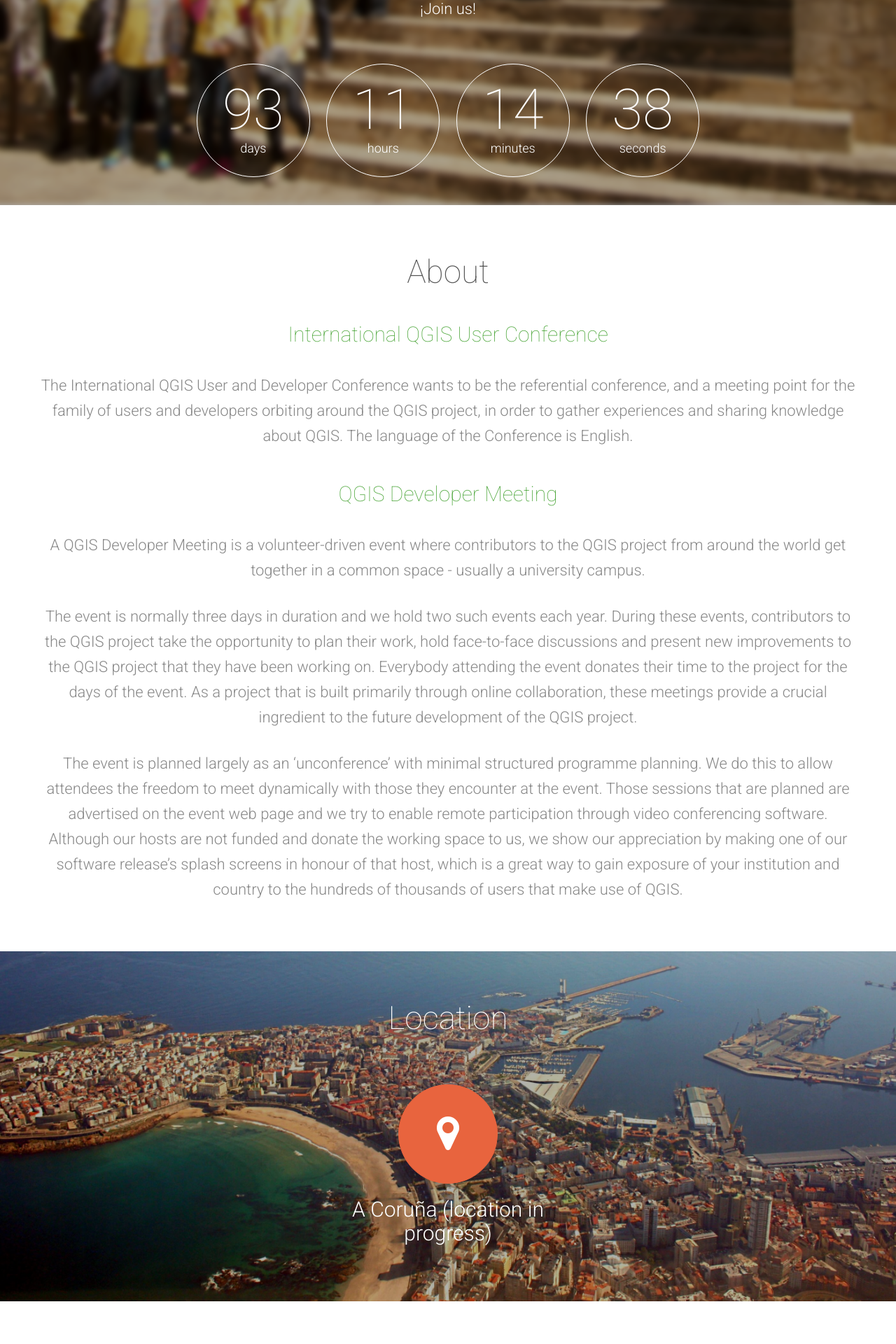
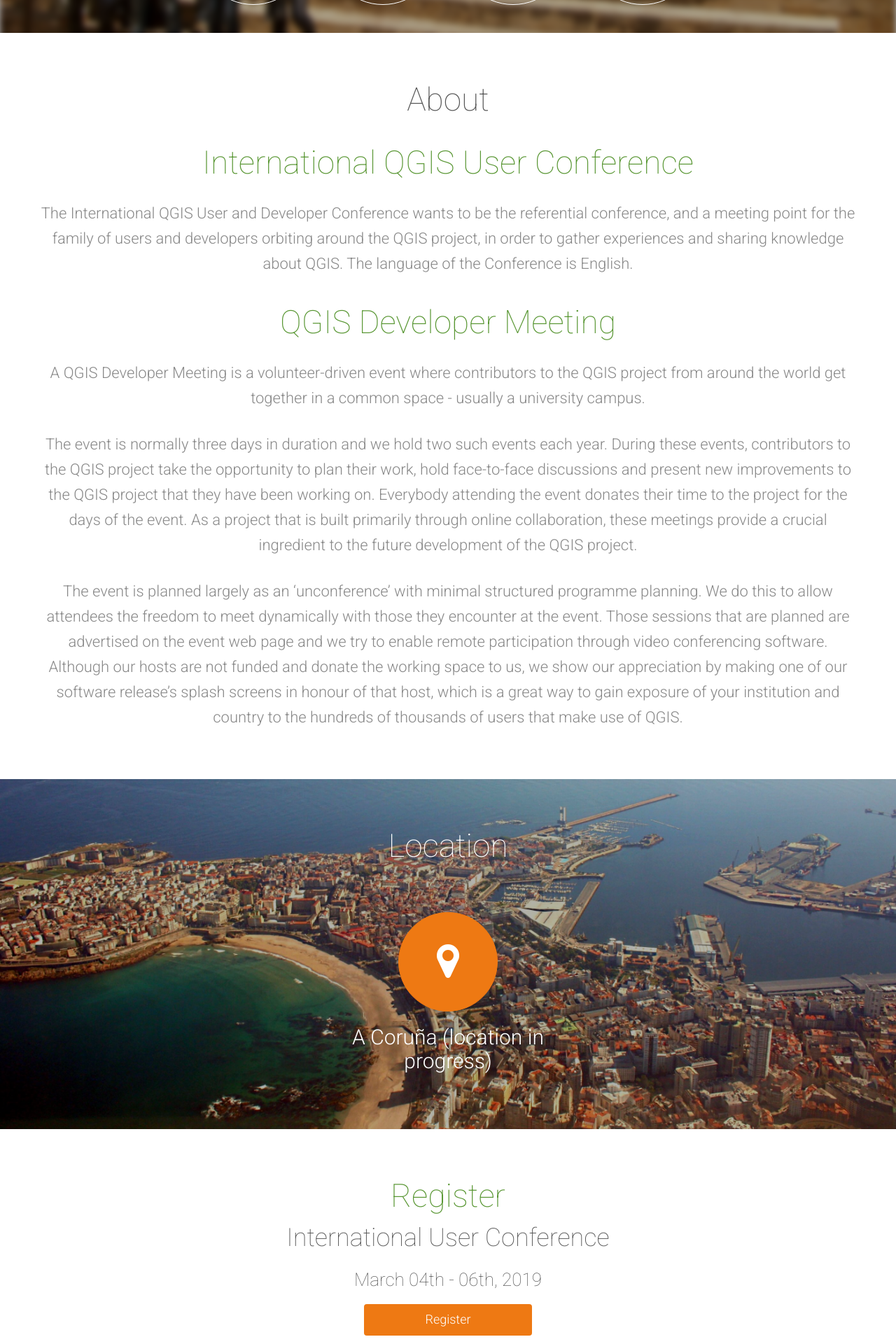
Before and after one commit to qgises/user_conf_2019_homepage, a PHP site: page / in a window 1280 px wide. Shown: the part 600-2520 px from the top of the page at 70% size. Run offline with PHP 8.4, Linux system fonts and the light colour scheme.

Commit message:
Botones de acceso a los registros

```diff
--- a/assets/css/style.css
+++ b/assets/css/style.css
@@ -1,14 +1,14 @@
 
 body {
     background: #fff;
-    font-family: 'Roboto', sans-serif;
+    font-family: 'Roboto';
     font-weight: 300;
 }
 
 strong { font-weight: 700; }
 
 a, a:hover, a:focus {
-	color: #e8643e;
+	color: #FFF;
 	text-decoration: none;
     -o-transition: all .3s;
     -moz-transition: all .3s;
@@ -17,8 +17,8 @@
     transition: all .3s;
 }
 
-::-moz-selection { background: #e8643e; color: #fff; text-shadow: none; }
-::selection { background: #e8643e; color: #fff; text-shadow: none; }
+::-moz-selection { background: #ee7913; color: #fff; text-shadow: none; }
+::selection { background: #ee7913; color: #fff; text-shadow: none; }
 
 
 /***** Top menu *****/
@@ -43,7 +43,7 @@
 	padding: 10px 0;
 	color: #fff;
 }
-nav a:hover { color: #e8643e; }
+nav a:hover { color: #ee7913; }
 nav a:focus { color: #fff; }
 
 .show-menu, .hide-menu {
@@ -161,8 +161,8 @@
 .timer .hours-wrapper:hover,
 .timer .minutes-wrapper:hover,
 .timer .seconds-wrapper:hover {
-    background: #e8643e;
-    border: 1px solid #e8643e;
+    background: #589632;
+    border: 1px solid #589632;
     -o-transition: all .3s;
     -moz-transition: all .3s;
     -webkit-transition: all .3s;
@@ -236,12 +236,7 @@
     line-height: 50px;
 }
 
-.subscribe h4 {
-    font-size: 30px;
-    font-weight: 50;
-    color: #4ea73c;
-    line-height: 50px;
-}
+
 
 .subscribe p {
 	margin-top: 30px;
@@ -339,8 +334,8 @@
     height: 98px;
     margin: 0 auto;
     padding-top: 42px;
-    background: #e8643e;
-    border: 1px solid #e8643e;
+    background: #ee7913;
+    border: 1px solid #ee7913;
     font-size: 56px;
     -moz-border-radius: 85px;
     -webkit-border-radius: 85px;
@@ -844,3 +839,98 @@
     width: 100%;
     z-index: -9999;
 }
+
+
+/****** Registro *******/
+
+
+.register {
+    margin-top: 60px;
+    text-align: center;
+}
+
+.register > .row {
+    margin-left: 0px!important;
+}
+
+.register h3 {
+    font-size: 46px;
+    font-weight: 100;
+    color: #589632;
+    line-height: 50px;
+}
+
+.register h4 {
+    font-size: 36px;
+    font-weight: 100;
+    color: #555;
+    line-height: 50px;
+}
+
+.register h5 {
+    font-size: 26px;
+    font-weight: 100;
+    color: #555;
+    line-height: 50px;
+}
+
+
+.register p {
+	margin-top: 30px;
+    font-size: 22px;
+    color: #888;
+    line-height: 36px;
+}
+
+.register form {
+    margin-top: 40px;
+}
+
+
+/****** Call for Papers ******/
+.cfp-container {
+
+    margin: 60px auto 0 auto;
+    padding-bottom: 60px;
+    color: #FFF;
+    text-align: center;
+}
+
+.cfp > .row {
+    margin-left: 0px!important;
+}
+
+.cfp {
+    margin-top: 60px;
+    padding-bottom: 10px;
+    /*margin-left: 0px!important;*/
+}
+
+
+/****** Botones ******/
+
+.botones {
+    background: #ee7913!important;
+    width: 240px!important;
+    margin-bottom: 15px!important;
+    font-size: 18px;
+}
+
+.botones:hover {
+    background: linear-gradient(#93b023, #589632)!important;
+    width: 260px!important;
+    margin-bottom: 15px!important;
+    color: white!important;
+}
+
+.qgis-dark-green {
+    color: #589632!important;
+}
+
+.qgis-light-green {
+    color: #93b023!important;
+}
+
+.qgis-green-gradient {
+    background: linear-gradient(#93b023, #589632)!important;
+}
--- a/assets/js/scripts.js
+++ b/assets/js/scripts.js
@@ -23,7 +23,9 @@
 		if(element_class == 'menu-top') { scroll_to = $(".coming-soon").offset().top; }
 		else if(element_class == 'menu-subscribe') { scroll_to = $(".subscribe").offset().top - nav_height - 60; }
 		else if(element_class == 'menu-project') { scroll_to = $(".about").offset().top - nav_height - 60; }
-		// else if(element_class == 'menu-testimonials') { scroll_to = $(".testimonials").offset().top - nav_height - 60; }
+		else if(element_class == 'menu-registry') { scroll_to = $(".register").offset().top - nav_height - 60; }
+		else if(element_class == 'menu-cfp') { scroll_to = $(".cfp").offset().top - nav_height - 60; }
+		else if(element_class == 'menu-testimonials') { scroll_to = $(".testimonials").offset().top - nav_height - 60; }
 		else if(element_class == 'menu-about-us') { scroll_to = $(".whos-behind").offset().top - nav_height - 60; }
 		else if(element_class == 'menu-camiseta') { scroll_to = $(".camiseta").offset().top - nav_height - 60; }
 		else if(element_class == 'menu-patrocinadores') { scroll_to = $(".patrocinadores").offset().top - nav_height - 60; }
@@ -49,7 +51,9 @@
 
     $('.about-container').backstretch("assets/img/backgrounds/coruna.jpg");
 
-	$('.camiseta-container').backstretch("assets/img/backgrounds/5.jpg");
+	$('.camiseta-container').backstretch("assets/img/backgrounds/2.jpg");
+
+	$('.cfp-container').backstretch("assets/img/backgrounds/2.jpg");
 
     $('.whos-behind-container').backstretch("assets/img/backgrounds/5.jpg");
 
--- a/index.html
+++ b/index.html
@@ -37,7 +37,8 @@
     <a class="menu-top" href="">Top</a>
     <a class="menu-subscribe" href="">About</a>
     <a class="menu-project" href="">Location</a>
-    <!-- <a class="menu-testimonials" href="">¿Qué dijeron?</a> -->
+    <a class="menu-registry" href="">Registry</a>
+    <a class="menu-cfp" href="">Call for Papers</a>
     <!-- <a class="menu-camiseta" href="">Camiseta</a> -->
     <a class="menu-patrocinadores" href="">Sponsors</a>
     <a class="menu-mapa" href="">Map</a>
@@ -60,25 +61,33 @@
         <div class="row">
           <div class="span12">
             <div class="logo">
-              <h1><a href="">GeoCamp - ES</a></h1>
+              <h1><a href="">QGIS</a></h1>
             </div>
-            <h2>International User Conference</h2>
-            <h3>March 04th - 06th, 2019</h3>
-            <br>
-            <h2>Developer Meeting</h2>
-            <h3>March 07th - 10th, 2019</h3>
-            <br>
+
+          </div>
+        </div>
+
+        <div class="row">
+          <div class="span6">
+            <h3>International User Conference</h2>
+            <h4>March 04th - 06th, 2019</h3>
+          </div>
+          <div class="span6">
+            <h3>Developer Meeting</h2>
+            <h4>March 07th - 10th, 2019</h3>
+          </div>
+        </div>
+
+
+        <div class="row">
+          <div class="span12">
             <h3>A Coruña (Spain)</h3>
-            <p> ¡Join us! </p>
             <div class="timer">
               <div class="days-wrapper"> <span class="days"></span> <br> days </div>
               <div class="hours-wrapper"> <span class="hours"></span> <br> hours </div>
               <div class="minutes-wrapper"> <span class="minutes"></span> <br> minutes </div>
               <div class="seconds-wrapper"> <span class="seconds"></span> <br> seconds </div>
             </div>
-            <!-- <p class="top-arrow">
-              <i class="fa fa-chevron-down"></i>
-            </p> -->
           </div>
         </div>
       </div>
@@ -90,12 +99,12 @@
       <div class="span12 subscribe">
         <h3>About</h3>
         <br>
-        <h4>International QGIS User Conference</h4>
+        <h3 class="qgis-dark-green">International QGIS User Conference</h3>
         <p>
           The International QGIS User and Developer Conference wants to be the referential conference, and a meeting point for the family of users and developers orbiting around the QGIS project, in order to gather experiences and sharing knowledge about QGIS. The language of the Conference is English.
         </p>
         <br>
-        <h4>QGIS Developer Meeting</h4>
+        <h3 class="qgis-dark-green">QGIS Developer Meeting</h4>
         <p>
           A QGIS Developer Meeting is a volunteer-driven event where contributors to the QGIS project from around the world get together in a common space - usually a university campus.
         </p>
@@ -131,7 +140,32 @@
       </div>
     </div>
   </div>
-  <!-- Testimonios -->
+  <!-- Registro -->
+  <div class="container">
+    <div class="row">
+
+      <div class="span12 register">
+        <h3>Register</h3>
+
+        <h4>International User Conference</h2>
+        <h5>March 04th - 06th, 2019</h3>
+        <div class="row">
+          <a class="button botones" href="http://qgis.org" target="_blank">Register</a>
+        </div>
+
+        <br/>
+
+        <h4>Developer Meeting</h2>
+        <h5>March 07th - 10th, 2019</h3>
+        <div class="row">
+          <a class="button botones" href="https://github.com/qgis/QGIS/wiki/22nd-Developer-Meeting-in-A-Coru%C3%B1a,-Spain" target="_blank">Registry on Github</a>
+        </div>
+
+        <br/>
+      </div>
+
+    </div>
+  </div>
   <!--
   <div class="container">
     <div class="row">
@@ -197,6 +231,29 @@
         </div>
       </div>
   -->
+  <!-- Call for Papers -->
+    <div class="cfp-container">
+      <div class="overlay"></div>
+      <div class="container">
+        <div class="row">
+
+          <div class="span12 whos-behind cfp">
+            <h3>Call for Papers</h3>
+
+            <p>Come and tell us your project or workshop</p>
+
+            <div class="row">
+              <a class="button botones" href="https://qgis2019.typeform.com/to/rK6v8T" target="_blank">Comunications</a>
+            </div>
+            <div class="row">
+              <a class="button botones" href="https://qgis2019.typeform.com/to/oKcG6w" target="_blank">Workshops</a>
+            </div>
+          </div>
+
+        </div>
+      </div>
+      </div>
+
   <!-- Patrocinadores -->
   <div class="patrocinadores-container">
     <div class="container">
@@ -280,11 +337,12 @@
           </p>
         </div>
 
-        <!--
+
         <div class="span5 footer-social">
-          <a class="ultm ultm-twitter ultm-48 ultm-square" href="http://twitter.com/GeoCampES" target="_blank"></a>
+          <a class="ultm ultm-twitter ultm-48 ultm-square ultm-gray-to-color" href="https://twitter.com/qgises" target="_blank"></a>
+          <a class="ultm ultm-dribbble ultm-48 ultm-square ultm-gray-to-color" href="http://qgis.es" target="_blank"></a>
         </div>
-        -->
+
 
       </div>
     </div>
```
Also changed, not shown: assets/img/svg/QGIS_logo,_2017_v2.svg (added).
